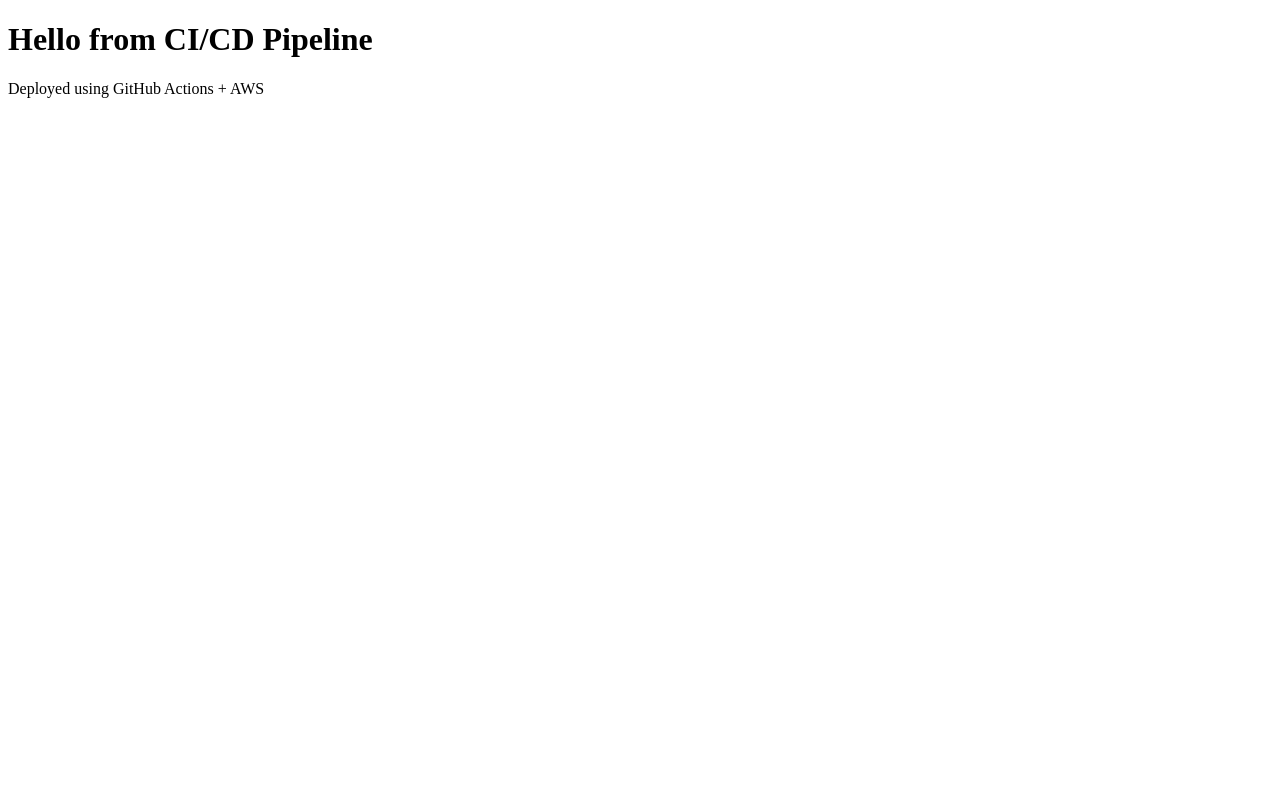
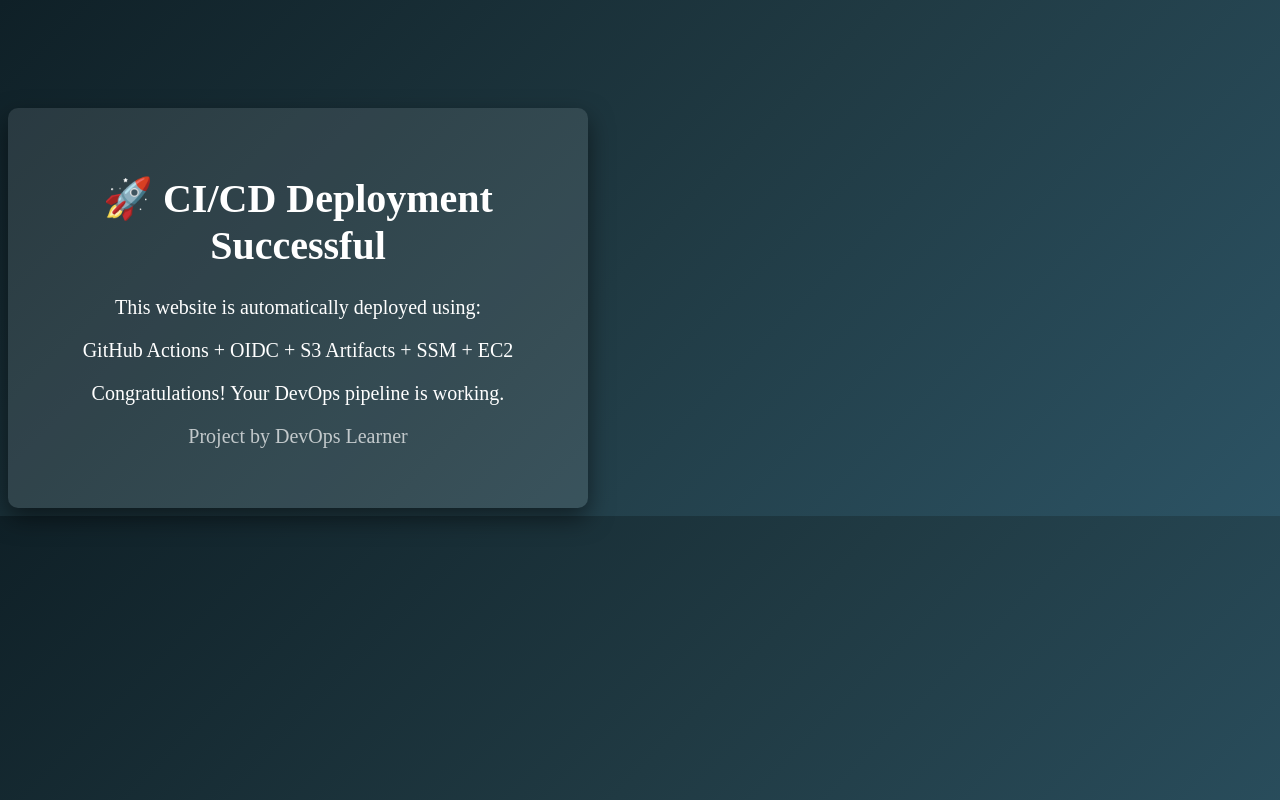
Before and after one commit to Sharan-Birajdar/End-to-End-CI-CD-Pipeline-with-GitHub-Actions-EC2-S3-SSM, a plain HTML site: page index.html in a window 1280 px wide. Drawn offline with Linux system fonts and the light colour scheme.

Commit message:
Update index.html

```diff
--- a/index.html
+++ b/index.html
@@ -1,10 +1,73 @@
 <!DOCTYPE html>
 <html>
 <head>
-<title>DevOps Project</title>
+    <title>DevOps CI/CD Project</title>
+    <style>
+        body{
+            Arial, sans-serif;
+            background: linear-gradient(135deg,#0f2027,#203a43,#2c5364);
+            color:white;
+            text-align:center;
+            padding-top:100px;
+        }
+
+
+        .card{
+            background: rgba(255,255,255,0.1);
+            padding:40px;
+            width:500px;
+            auto;
+            border-radius:10px;
+            box-shadow:0 10px 25px rgba(0,0,0,0.5);
+        }
+
+
+        h1{
+            font-size:40px;
+        }
+
+
+        p{
+            font-size:20px;
+        }
+
+
+        .footer{
+            40px;
+            font-size:14px;
+            opacity:0.7;
+        }
+    </style>
 </head>
+
+
 <body>
-<h1>Hello from CI/CD Pipeline</h1>
-<p>Deployed using GitHub Actions + AWS</p>
+
+
+<div class="card">
+
+
+<h1>🚀 CI/CD Deployment Successful</h1>
+
+
+<p>This website is automatically deployed using:</p>
+
+
+<p>
+GitHub Actions + OIDC + S3 Artifacts + SSM + EC2
+</p>
+
+
+<p>Congratulations! Your DevOps pipeline is working.</p>
+
+
+<div class="footer">
+<p>Project by DevOps Learner</p>
+</div>
+
+
+</div>
+
+
 </body>
 </html>
```
